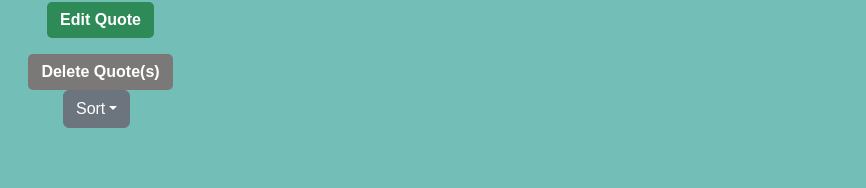
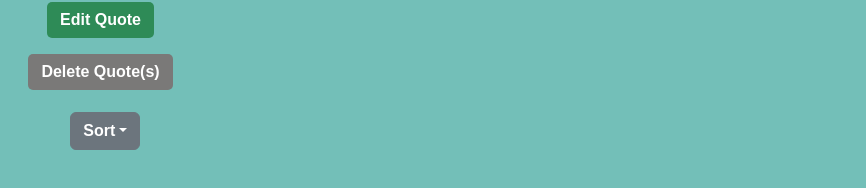
Before and after one commit to timebreaker49/shiny-train, a React (Create React App) app in the folder quotesfrontend/: page / in a window 1280 px wide. Shown: the part 164-352 px from the top of the page, without its empty margins (0-866 px from the left). Built offline with nearby package versions, Linux system fonts and the light colour scheme; no server answers.

Commit message:
Small css updates for quote row spacing and dropdown styling

```diff
--- a/quotesfrontend/src/Home.css
+++ b/quotesfrontend/src/Home.css
@@ -1,6 +1,6 @@
 #quoteRow {
     text-align: left;
-    padding-left: 5%;
+    padding-bottom: 1em;
 }
 .newQuoteButton {
     display: initial;
@@ -58,7 +58,8 @@
     margin: 0 4%;
 }
 .checkAndQuote {
-    display: flex;
+    display: table;
+    margin: auto 2em;
 }
 .deleteCheckbox {
     display: flex;
@@ -91,3 +92,11 @@
     list-style: none;
     margin-left: 1%;
 }
+.dropdown {
+    margin-top: 1em;
+    margin-left: 4%;
+    padding: 6px 13px;
+}
+.sortDropdownText {
+    font-weight: bold;
+}
```
